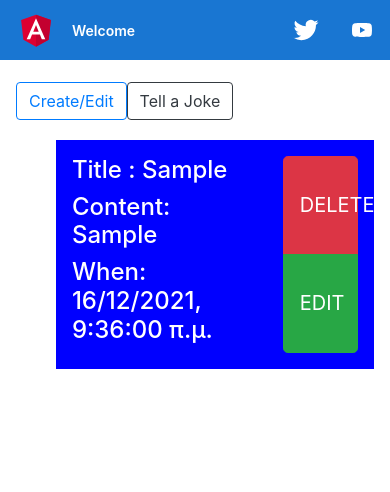
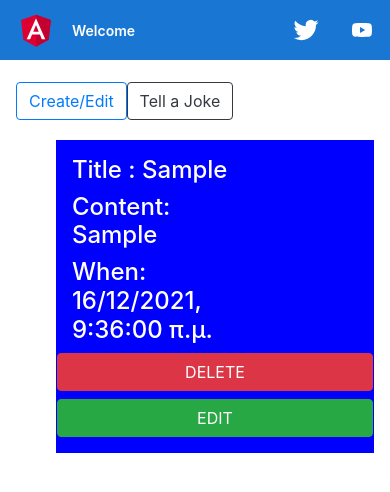
Before and after one commit to konkos/note-taking-app, an Angular app: page /createNote in a window 390 px wide. Both pictures are taken after typing "Sample", "Sample" into the empty fields and a click on the button "Add Note". Shown: the top 492 px of the page. Built offline with nearby package versions, Linux system fonts and the light colour scheme.

Commit message:
turn buttons into blocks to improve mobile view

```diff
--- a/src/app/note/note.component.html
+++ b/src/app/note/note.component.html
@@ -7,8 +7,8 @@
         <h4>When: {{note.timestamp}} </h4>
     </div>
 
-    <div class="col-4 btn-group-vertical">
-    <button (click)="deleteNote()" class="btn btn-danger btn-lg">DELETE</button>
-    <button class="btn btn-success btn-lg" (click)="editNote($event,note.title)">EDIT</button>
-    </div>
+    <!-- <div class="col-4 btn-group-vertical btn-block"> -->
+    <button (click)="deleteNote()" class="btn btn-danger btn-md btn-block">DELETE</button>
+    <button class="btn btn-success btn-md btn-block" (click)="editNote($event,note.title)">EDIT</button>
+    <!-- </div> -->
 </div>
```
